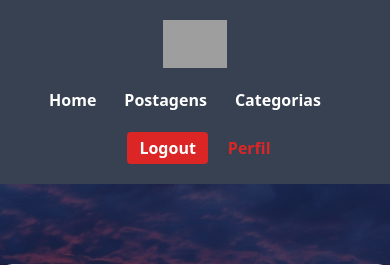
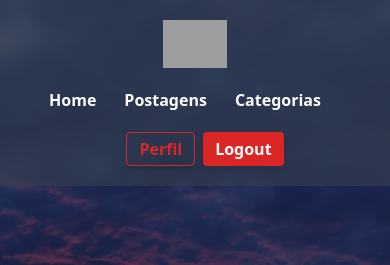
Before and after one commit to wesleywil/PFC-TechBlog, a Django app: page /perfil/ in a window 390 px wide. Shown: the top 265 px of the page. Run offline with Django 3.2, Linux system fonts and the light colour scheme; the visitor is signed in with stand-in values (Sample User, id 1); data comes from the database, SQL or seed files in the repository; data that the repository does not hold is empty; some libraries are stand-ins or nearby versions; grey boxes are pictures that could not be loaded.

Commit message:
atualizando alguns detalhes na Navbar

```diff
--- a/templates/navbar.html
+++ b/templates/navbar.html
@@ -1,5 +1,5 @@
 {% load static %}
-<header class="body-font bg-gray-700">
+<header class="body-font bg-gray-700/60 backdrop-blur-sm">
   <div
     class="container mx-auto flex flex-wrap p-5 flex-col md:flex-row items-center"
   >
@@ -35,26 +35,27 @@
     <div class="lg:w-2/5 inline-flex lg:justify-end ml-5 lg:ml-0 flex gap-2">
       {% if request.user.is_authenticated %}
       <a
+        href="{% url 'perfil:meu_perfil' %}"
+        class="inline-flex items-center border border-red-600 hover:border-red-800 hover:bg-red-800 text-red-600 hover:text-gray-200 font-semibold py-1 px-3 focus:outline-none rounded text-base mt-4 md:mt-0 shadow-md transition ease-in-out duration-700"
+        >Perfil</a
+      >
+      <a
         href="{% url 'logout' %}"
-        class="inline-flex items-center bg-red-600 hover:bg-red-800 text-white hover:text-gray-200 font-semibold border-0 py-1 px-3 focus:outline-none rounded text-base mt-4 md:mt-0 transition ease-in-out duration-700"
+        class="inline-flex items-center bg-red-600 hover:bg-red-800 text-white hover:text-gray-200 font-semibold border-0 py-1 px-3 focus:outline-none rounded text-base mt-4 md:mt-0 shadow-md transition ease-in-out duration-700"
       >
         Logout
       </a>
-      <a
-        href="{% url 'perfil:meu_perfil' %}"
-        class="inline-flex items-center border border-red-600 hover:border-red-800 hover:bg-red-800 text-red-600 hover:text-gray-200 font-semibold border-0 py-1 px-3 focus:outline-none rounded text-base mt-4 md:mt-0 transition ease-in-out duration-700"
-        >Perfil</a
-      >
+
       {% else %}
       <a
         href="{% url 'registro' %}"
-        class="inline-flex items-center bg-blue-600 hover:bg-blue-800 text-white hover:text-gray-200 font-semibold border-0 py-1 px-3 focus:outline-none rounded text-base mt-4 md:mt-0 transition ease-in-out duration-700"
+        class="inline-flex items-center bg-blue-600 hover:bg-blue-800 text-white hover:text-gray-200 font-semibold border-0 py-1 px-3 focus:outline-none rounded text-base mt-4 md:mt-0 shadow-md transition ease-in-out duration-700"
       >
         Registro
       </a>
       <a
         href="{% url 'login' %}"
-        class="inline-flex items-center bg-red-600 hover:bg-red-800 text-white hover:text-gray-200 font-semibold border-0 py-1 px-3 focus:outline-none rounded text-base mt-4 md:mt-0 transition ease-in-out duration-700"
+        class="inline-flex items-center bg-red-600 hover:bg-red-800 text-white hover:text-gray-200 font-semibold border-0 py-1 px-3 focus:outline-none rounded text-base mt-4 md:mt-0 shadow-md transition ease-in-out duration-700"
       >
         Login
       </a>
```
